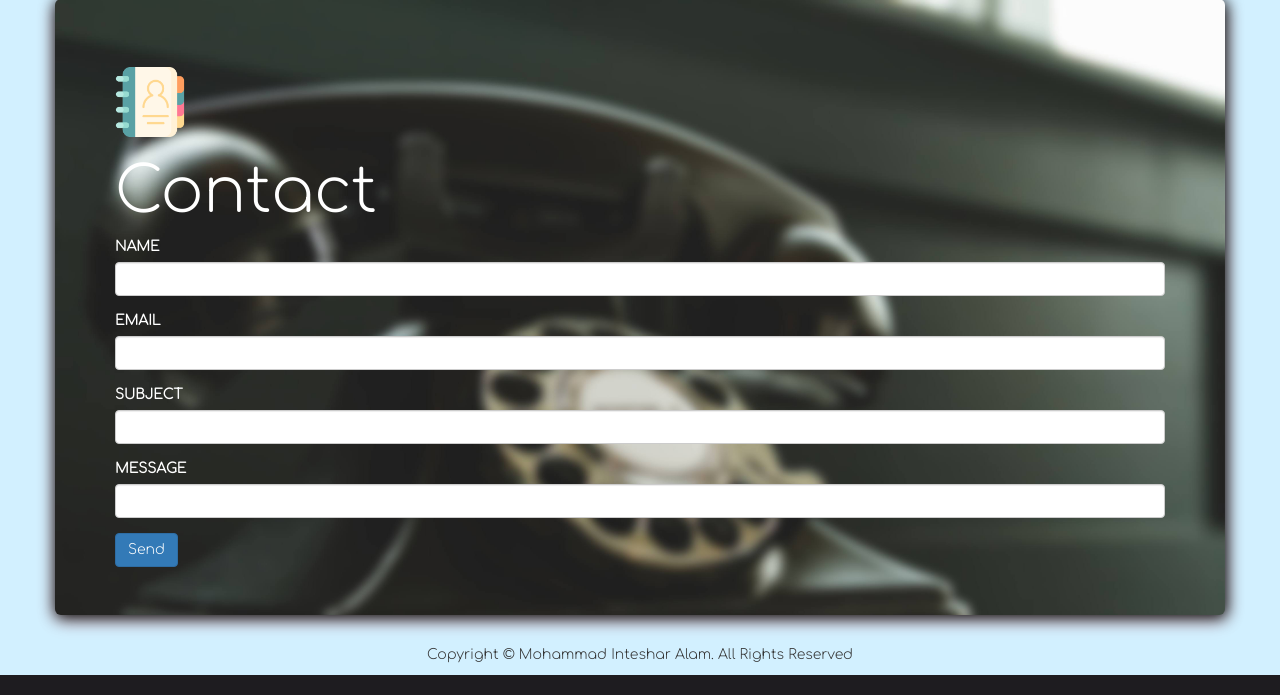
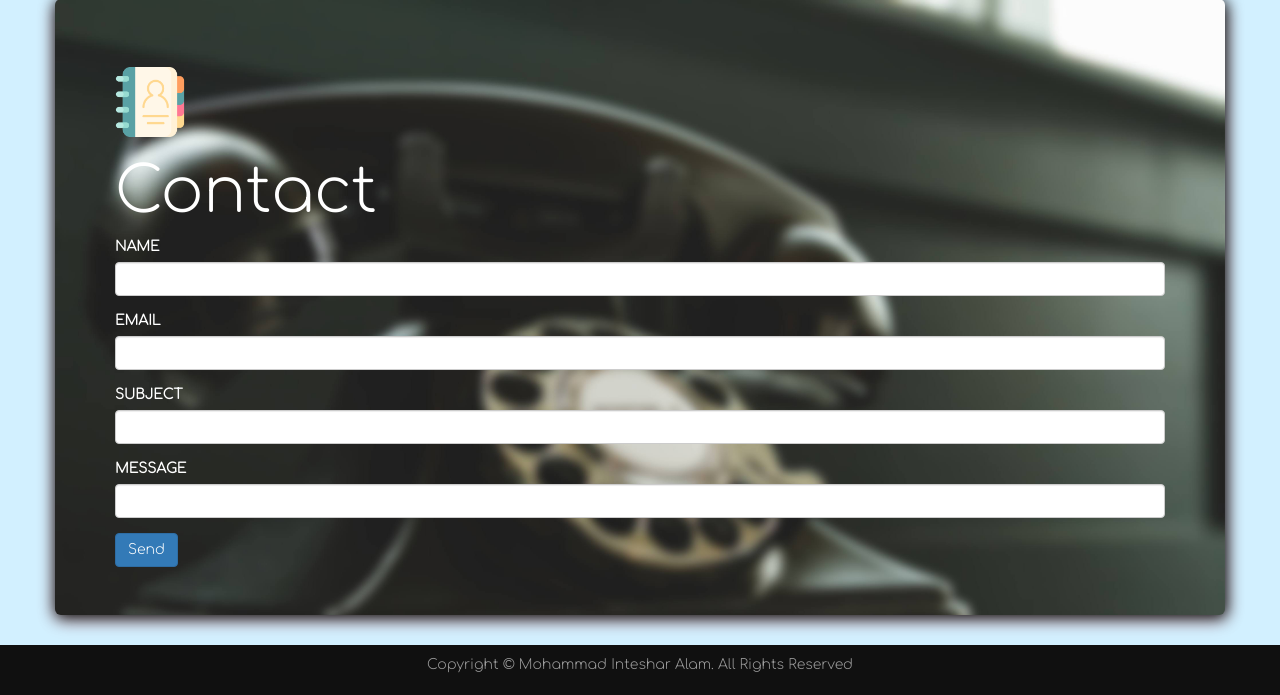
Before and after one commit to inteshar/Portfolio, a PHP site: page / in a window 1280 px wide. Shown: the part 3726-4421 px from the top of the page. Run offline with PHP 8.4, Linux system fonts and the light colour scheme.

Commit message:
Update style.css

```diff
--- a/style.css
+++ b/style.css
@@ -215,3 +215,11 @@ body{
 .box:hover{
     transform: scale(1.1);
 }
+footer{
+    padding: 10px 0;
+    background-color: #101010;
+    color: #9d9d9d;
+    bottom: 0;
+    width: 100%;
+
+}
```
